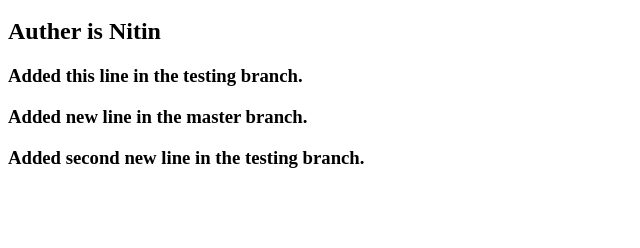
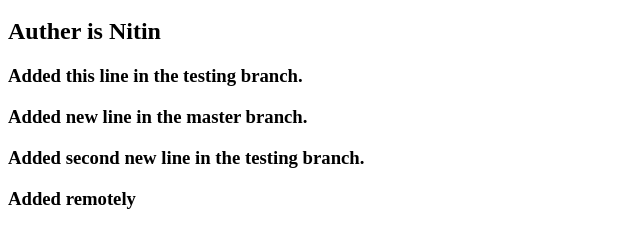
Before and after one commit to nitinbelgamwar/trainingProject, a plain HTML site: page index.html in a window 1280 px wide. Shown: the part 48-296 px from the top of the page, without its empty margins (0-640 px from the left). Drawn offline with Linux system fonts and the light colour scheme.

Commit message:
committed remotely

```diff
--- a/index.html
+++ b/index.html
@@ -3,3 +3,4 @@
 <h3>Added this line in the testing branch.</h3>
 <h3>Added new line in the master branch.</h3>
 <h3>Added second new line in the testing branch.</h3>
+<h3>Added remotely</h3>
```
